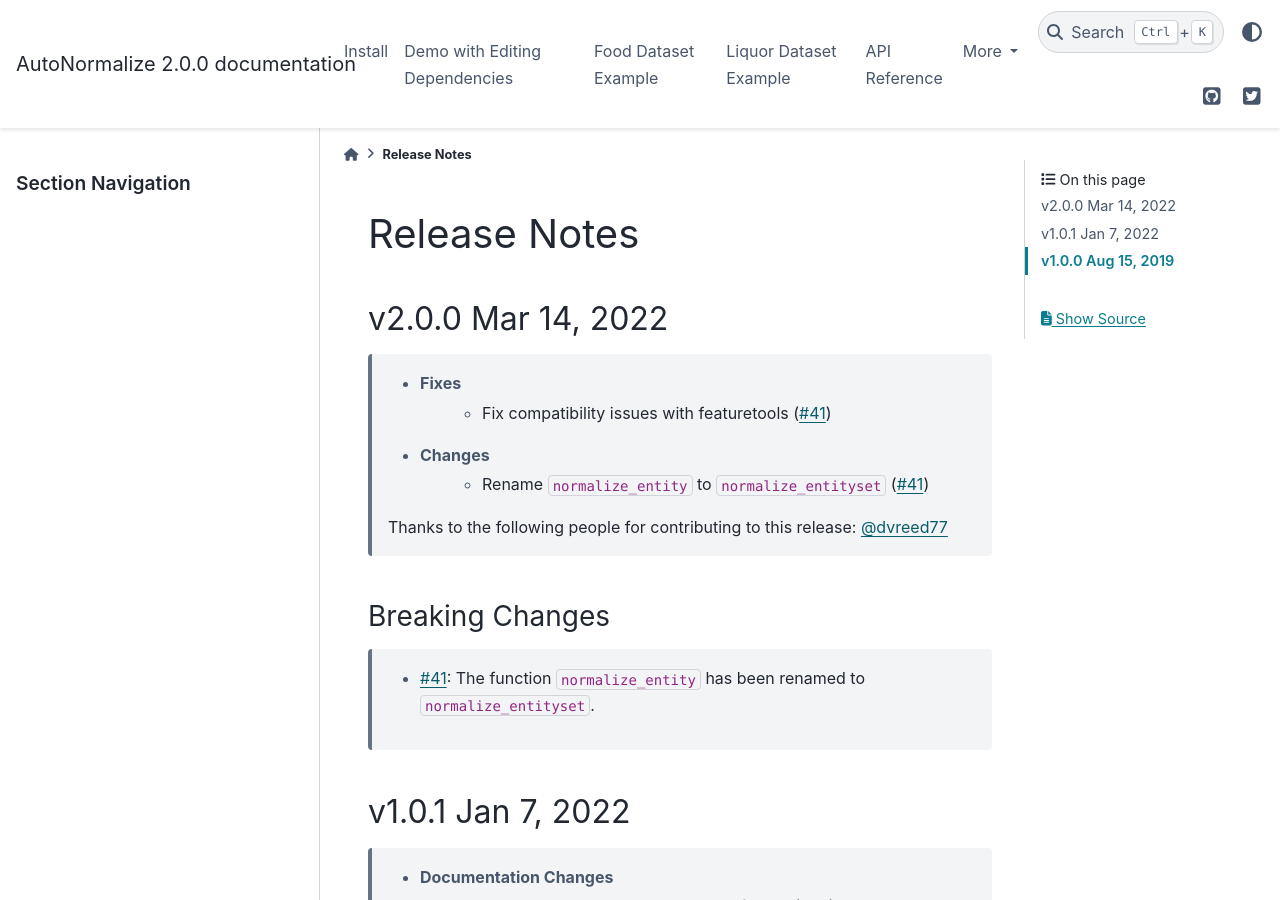
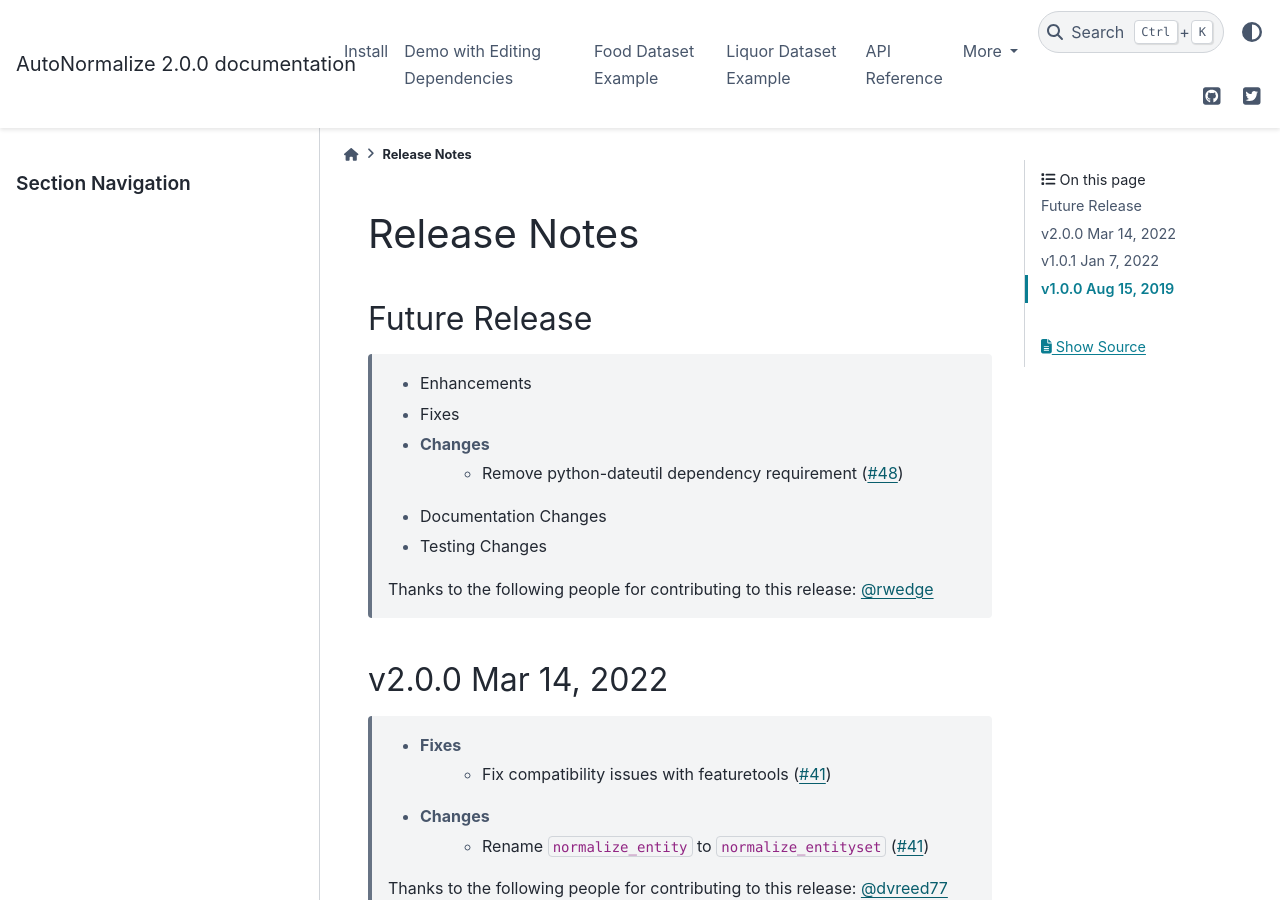
Before and after one commit to alteryx/autonormalize, a Sphinx documentation site: the page built from docs/source/release_notes.rst, in a window 1280 px wide and 900 px high. Built offline with Sphinx 7.4.7 and the PyData theme 0.15.4, drawn with Linux system fonts in a browser that asks for light colours; comment, search, counter and statistics services are not loaded.

Commit message:
Remove python-dateutil requirement (#48)
* Remove python-dateutil requirement

* update release notes

```diff
--- a/docs/source/release_notes.rst
+++ b/docs/source/release_notes.rst
@@ -3,15 +3,17 @@
 Release Notes
 -------------
 
-.. Future Release
-      ==============
-        * Enhancements
-        * Fixes
-        * Changes
-        * Documentation Changes
-        * Testing Changes
+Future Release
+==============
+    * Enhancements
+    * Fixes
+    * Changes
+        * Remove python-dateutil dependency requirement (:pr:`48`)
+    * Documentation Changes
+    * Testing Changes
 
-    .. Thanks to the following people for contributing to this release:
+    Thanks to the following people for contributing to this release:
+    :user:`rwedge`
 
 v2.0.0 Mar 14, 2022
 ===================
--- a/requirements.txt
+++ b/requirements.txt
@@ -1,6 +1,5 @@
 featuretools>=1.0.0
 numpy>=1.13.3
 pandas>=0.23.0
-python-dateutil>=2.6.1,<2.8.1
 tqdm>=4.19.2
 graphviz>=0.8.4
```
